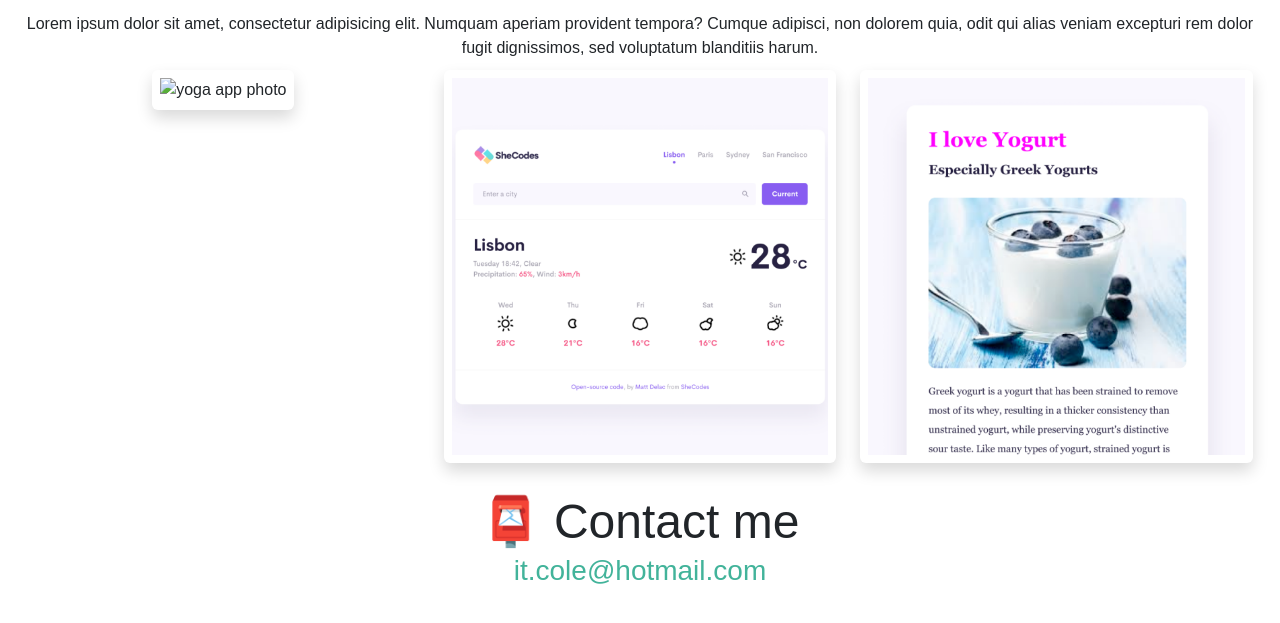
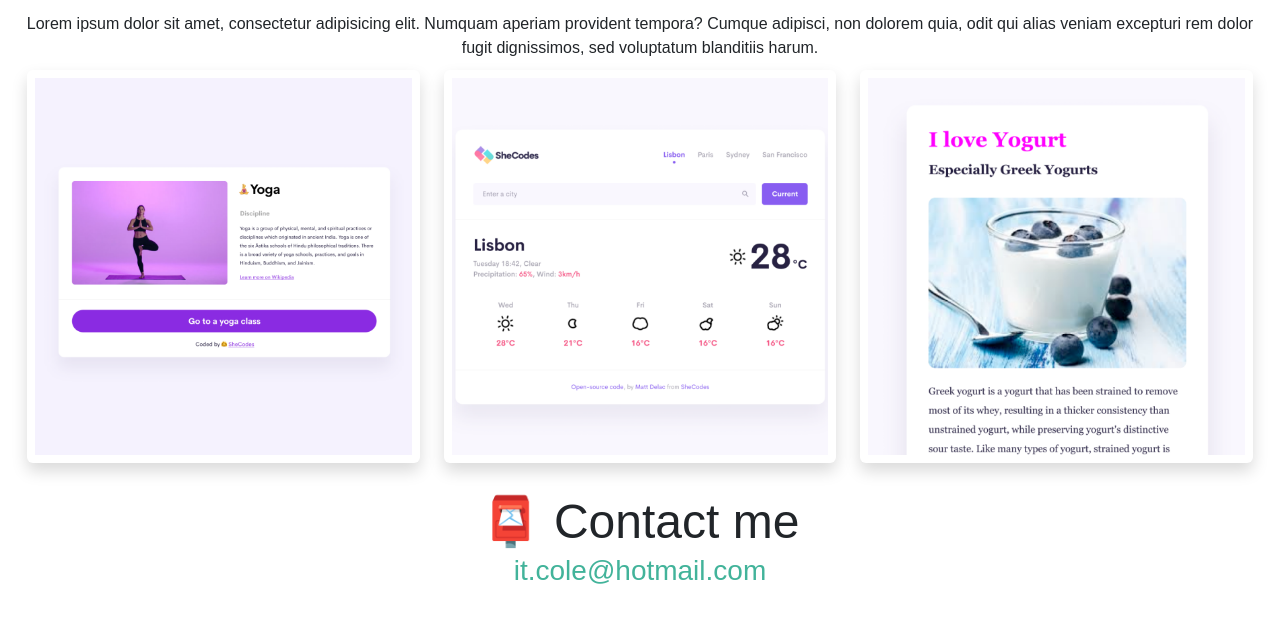
Before and after one commit to Itzelmariana/SC-W3-Advanced-tools, a plain HTML site: page about.html in a window 1280 px wide. Shown: the part 307-930 px from the top of the page. Drawn offline with nearby package versions, Linux system fonts and the light colour scheme.

Commit message:
corrected image link

```diff
--- a/about.html
+++ b/about.html
@@ -75,7 +75,7 @@
         <div class="row">
           <div class="col-sm-4">
             <img
-              src="images/01-yoga.jpg"
+              src="images/01-yoga.png"
               class="img-fluid rounded p-2 shadow"
               alt="yoga app photo"
             />
```
